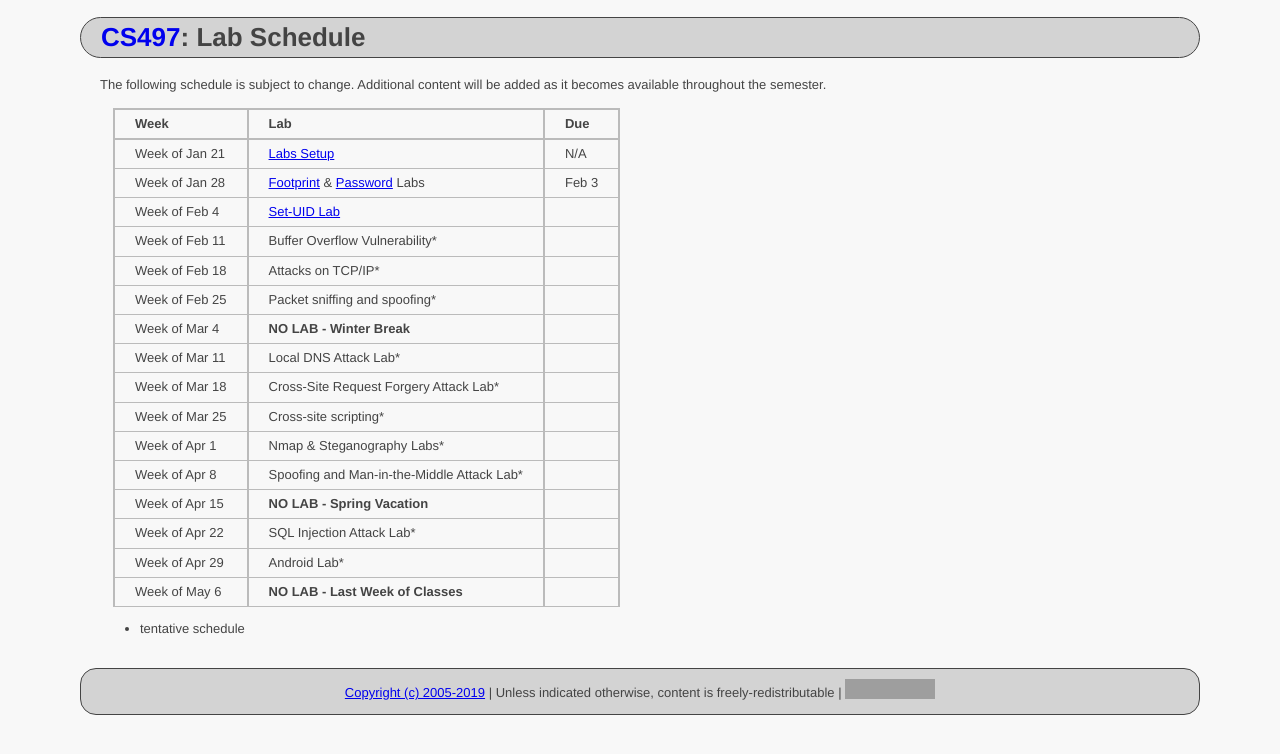
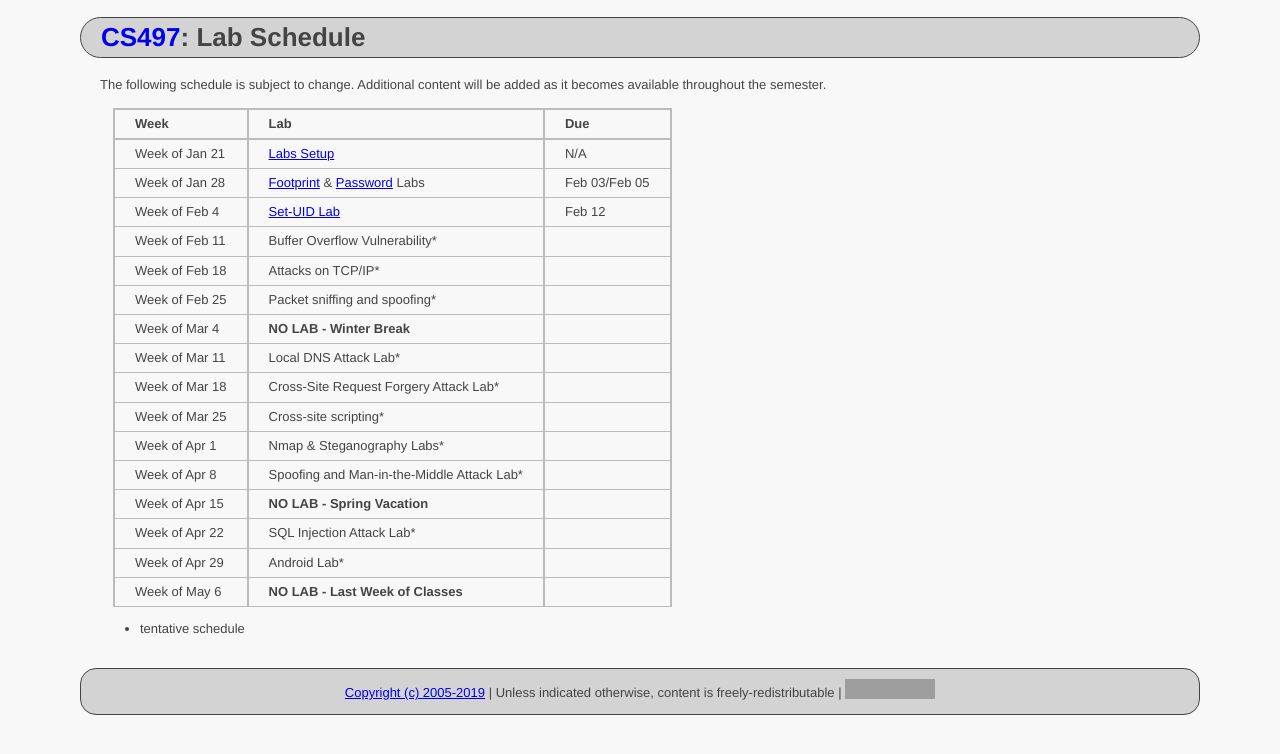
Before and after one commit to ycpcs/cs497-spring2019, a Jekyll site: the page built from labs/index.md, in a window 1280 px wide. Shown: the top 754 px of the page. Built offline with Jekyll 4.4.1, drawn with Linux system fonts in a browser that asks for light colours; grey boxes are pictures that could not be loaded.

Commit message:
Update index.md

```diff
--- a/labs/index.md
+++ b/labs/index.md
@@ -11,8 +11,8 @@ Additional content will be added as it becomes available throughout the semester
 **Week**       | **Lab**                                                                |  **Due**
 :--------------|:-----------------------------------------------------------------------|:--------------------------
 Week of Jan 21 |  [Labs Setup](lab01.html)                                              | N/A
-Week of Jan 28 |  [Footprint](lab02b.html) & [Password](lab02.html) Labs                | Feb 3
-Week of Feb 4  |  [Set-UID Lab](lab03.html)                                             |
+Week of Jan 28 |  [Footprint](lab02b.html) & [Password](lab02.html) Labs                | Feb 03/Feb 05
+Week of Feb 4  |  [Set-UID Lab](lab03.html)                                             | Feb 12
 Week of Feb 11 |  Buffer Overflow Vulnerability*|
 Week of Feb 18 |  Attacks on TCP/IP*|
 Week of Feb 25 |  Packet sniffing and spoofing*|
```
